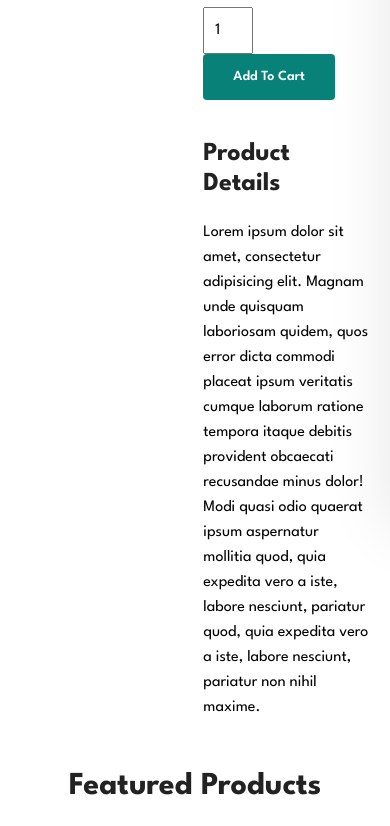
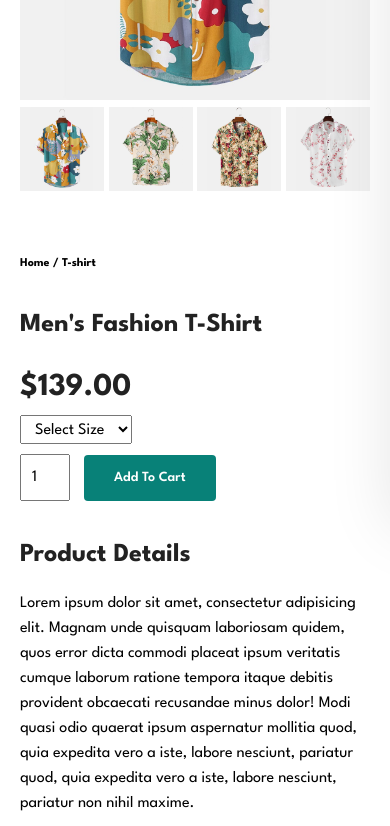
Before and after one commit to SaadVSP96/Ecomerce_Website_Template, a plain HTML site: page single_product.html in a window 390 px wide. Shown: the part 356-1182 px from the top of the page. Drawn offline with Linux system fonts and the light colour scheme.

Commit message:
17. Finshed Mobile version of single product page

```diff
--- a/style.css
+++ b/style.css
@@ -573,7 +573,7 @@ footer .copyright {
     font-weight: 600;
 }
 
-/* Single Product */
+/* Single Product page*/
 #prodetails {
     display: flex;
     flex-direction: row;
@@ -807,4 +807,20 @@ footer .copyright {
     footer .copyright {
         text-align: start;
     }
+
+    /* Single Product Page*/
+    #prodetails {
+        display: flex;
+        flex-direction: column;
+    }
+
+    #prodetails .single-pro-image {
+        width: 100%;
+        margin-right: 0px;
+    }
+
+    #prodetails .single-pro-details {
+        width: 100%;
+        margin-top: 30px;
+    }
 }
```
